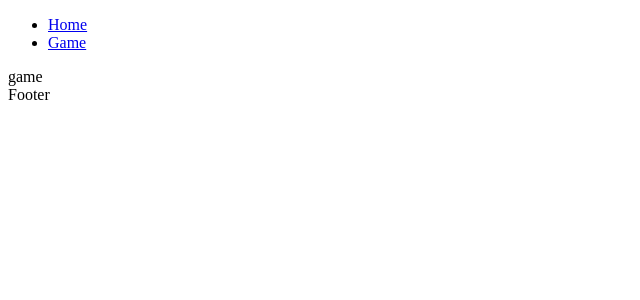
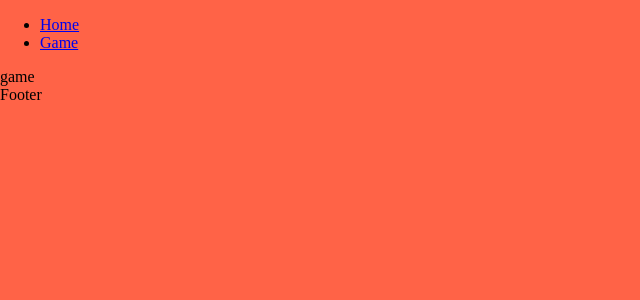
Before and after one commit to AntyfrizZz/hangman, a React (Create React App) app in the folder hangman/: page /game in a window 1280 px wide. Shown: the top 300 px of the page, without its empty margins (0-640 px from the left). Built offline with nearby package versions, Linux system fonts and the light colour scheme.

Commit message:
Add tomato background

```diff
--- a/hangman/src/App.tsx
+++ b/hangman/src/App.tsx
@@ -6,9 +6,11 @@ import { Game } from "./components/game/game";
 import { HomeScreen } from "./components/homeScreen/homeScreen";
 
 import { NotFound } from "./components/notFound/NotFound";
+import { Background } from "./components/styled/Background";
 
 const App: React.FC = () => {
   return (
+    <Background>
       <Router>
         <div>
           <ul>
@@ -25,8 +27,9 @@ const App: React.FC = () => {
           <Route path="/game" component={Game} />
           <Route component={NotFound} />
         </Switch>
+      </Router>
       <div>Footer</div>
-    </Router>
+    </Background>
   );
 };
 
--- /dev/null
+++ b/hangman/src/components/styled/Background.ts
@@ -0,0 +1,11 @@
+import styled from "styled-components";
+
+export const Background = styled.div`
+  position: fixed;
+  width: 100%;
+  height: 100%;
+  margin: 0 auto;
+  background-color: tomato;
+  top: 0;
+  left: 0;
+`;
```
Lines whose indentation alone changed are shown as unchanged.
